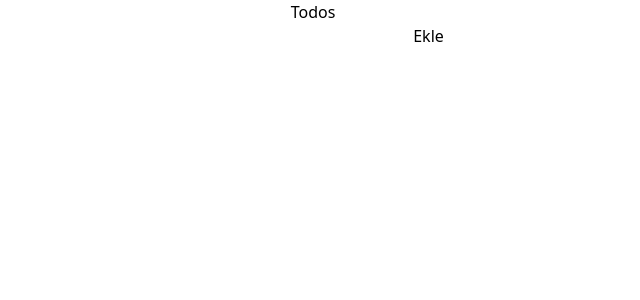
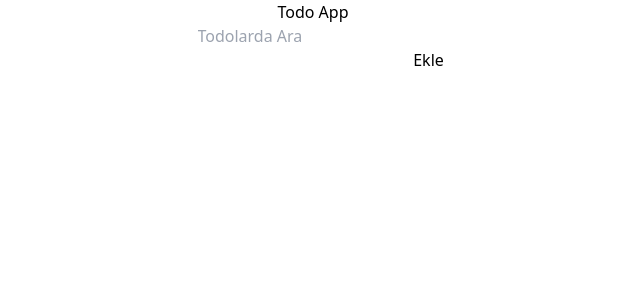
Before and after one commit to fatihkarasoglu/trying-first-react-app, a React (Create React App) app: page / in a window 1280 px wide. Shown: the top 300 px of the page, without its empty margins (327-967 px from the left). Built offline with nearby package versions, Linux system fonts and the light colour scheme.

Commit message:
commit - 4

```diff
--- /dev/null
+++ b/src/AddTodo.js
@@ -0,0 +1,13 @@
+import { memo } from "react";
+
+function AddTodo({ submitHandle, onChange, todo }) {
+    console.log('AddTodo rendered.');
+    return(
+        <form onSubmit={submitHandle}>
+        <input type='text' value={todo} onChange={onChange}></input>
+        <button disabled={!todo} type='submit'>Ekle</button>
+      </form>
+    )
+}
+
+export default memo(AddTodo);
--- a/src/App.js
+++ b/src/App.js
@@ -1,6 +1,8 @@
-import { useReducer } from 'react';
-// import { useRef } from 'react';
+import { useReducer, useCallback, useMemo } from 'react';
+// import { useRef, useState } from 'react';
 import './App.css';
+import AddTodo from './addTodo';
+import Todos from './Todos';
 // import Test from './test';
 
 function reducer(state, action) {
@@ -20,32 +22,51 @@ function reducer(state, action) {
           action.todo
         ]
       }
+      case 'SET_SEACRH':
+        return{
+          ...state,
+          search: action.value
+      }
   }
 }
 
 function App() {
+  console.log('App rendered.');
+
   const [state, dispatch] = useReducer(reducer, {
     todos: [],
-    todo: ''
+    todo: '',
+    search: ''
   })
 
   // const [todos, setTodos] = useState([]);
   // const [todo, setTodo] = useState();
-  const submitHandle = e => {
+  const submitHandle = useCallback(e => {
     e.preventDefault();
     dispatch({
       type: 'ADD_TODO',
       todo: state.todo
     })
+  }, [state.todo])
     // setTodos([...todos, todo]);
     // setTodo('');
-  }
-  const onChange = e => {
+  const onChange = useCallback(e => {
+      dispatch({
+        type: 'SET_TODO',
+        value: e.target.value
+      })
+    }, [])
+
+  const searchHandle = e => {
     dispatch({
-      type: 'SET_TODO',
+      type: 'SET_SEARCH',
       value: e.target.value
     })
   }
+
+  const filteredTodos = useMemo(() => {
+    return state.todos.filter(todo => todo.toLocalLowerCase('TR').includes(state.search.toLocalLowerCase('TR')));
+  }, [state.todos, state.search])
 
   // const [show, setShow] = useState(false);
 
@@ -57,18 +78,11 @@ function App() {
 
   return (
     <div className="App">
-      <h1>Todos</h1>
-      <form onSubmit={submitHandle}>
-        <input type='text' value={state.todo} onChange={onChange}></input>
-        <button disabled={!state.todo} type='submit'>Ekle</button>
-      </form>
-      <ul>
-        {state.todos.map((todo, index) => (
-          <li key={index}>
-            {todo}
-          </li>
-        ))}
-      </ul>
+      <h1>Todo App</h1>
+      <input type='text' value={state.value} placeholder='Todolarda Ara' onChange={searchHandle} />
+      {state.value}
+      <AddTodo submitHandle={submitHandle} onChange={onChange} todo={state.todo}/>
+      <Todos todos={filteredTodos} />
 
       {/* <h3> {process.env.NODE_ENV} </h3>
       <button onClick={() => setShow(show => !show)}>
--- /dev/null
+++ b/src/TodoItem.js
@@ -0,0 +1,10 @@
+function TodoItem({ todo }) {
+    console.log('TodoItem rendered', todo);
+    return(
+        <li>
+            {todo}
+        </li>
+    )
+}
+
+export default TodoItem;
--- /dev/null
+++ b/src/Todos.js
@@ -0,0 +1,12 @@
+import { memo } from "react";
+import TodoItem from "./TodoItem";
+
+function Todos({todos}) {
+    return(
+        <ul>
+        {todos.map((todo, index) => <TodoItem todo={todo} key={index} />)}
+      </ul>
+    )
+}
+
+export default memo(Todos);
```
